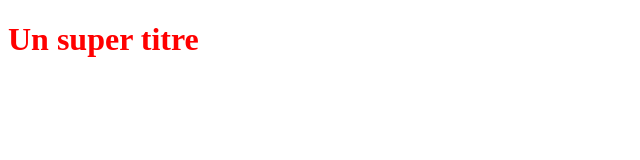
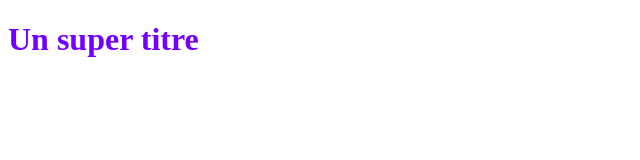
Before and after one commit to DaoudaJunior/dev, a plain HTML site: page index.html in a window 1280 px wide. Shown: the whole page, without its empty margins (0-640 px from the left). Drawn offline with Linux system fonts and the light colour scheme.

Commit message:
changement de la couleur h1 en du fichier style.css

```diff
--- a/style.css
+++ b/style.css
@@ -1,3 +1,3 @@
 h1{
-    color: red;
+    color: rgb(115, 0, 255);
 }
```
